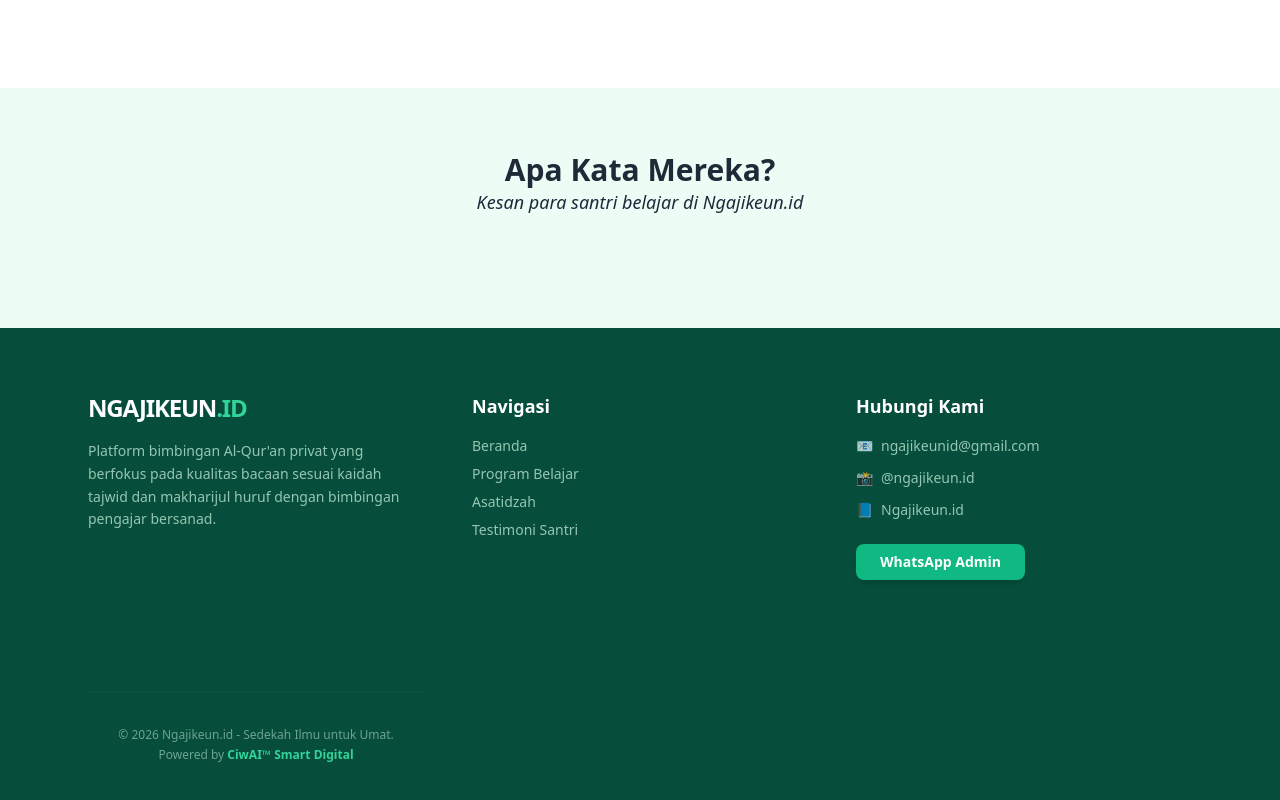
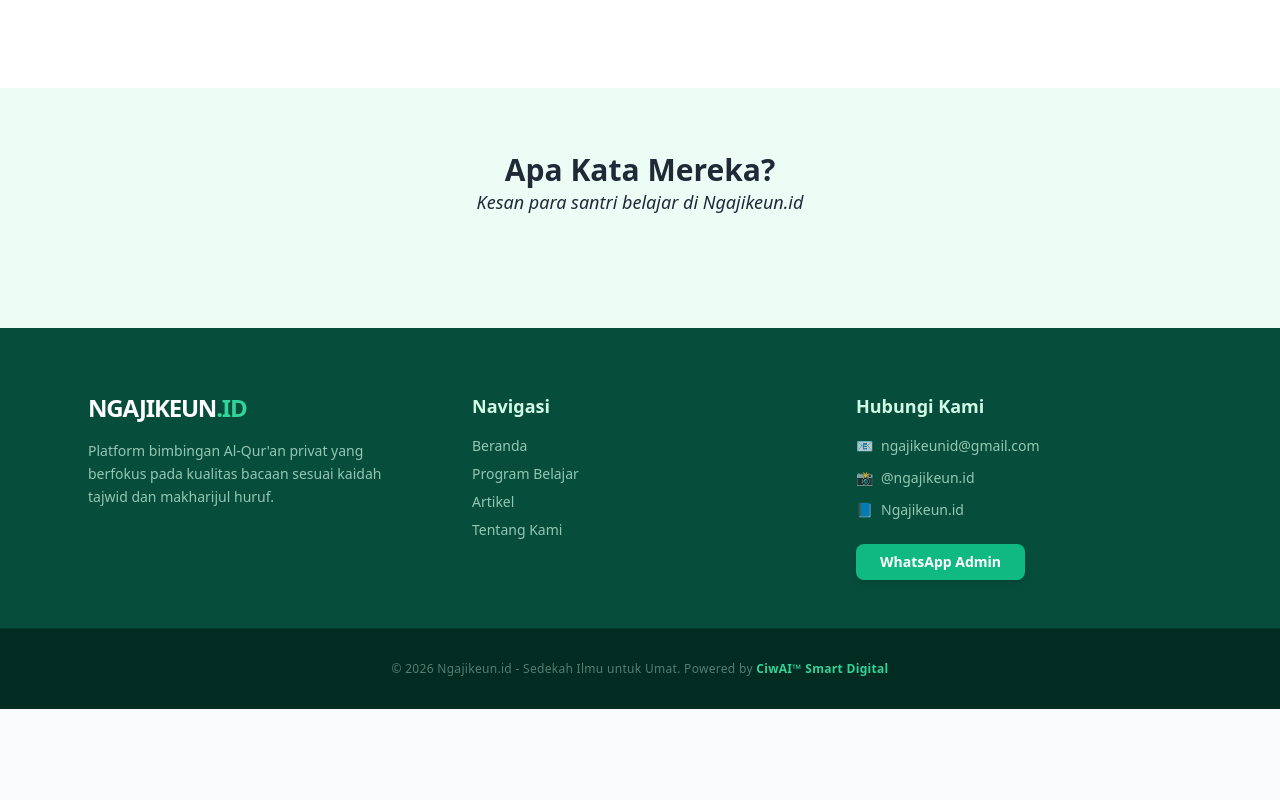
Before and after one commit to Ciwai-lab/ngajikeun-web, a plain HTML site: page index.html in a window 1280 px wide. Shown: the part 981-1781 px from the top of the page. After the commit the page ends 1690 px from the top, so only its background shows below. Drawn offline with nearby package versions, Linux system fonts and the light colour scheme; no server answers.

```diff
--- a/index.html
+++ b/index.html
@@ -282,59 +282,54 @@
         });
     </script>
 
-    <footer class="bg-emerald-900 text-white pt-16 pb-8">
+    <footer class="bg-emerald-900 text-white pt-16 pb-12">
         <div class="max-w-6xl mx-auto px-6 grid grid-cols-1 md:grid-cols-3 gap-12">
             <div>
                 <h3 class="text-2xl font-bold mb-4 tracking-tighter">NGAJIKEUN<span class="text-emerald-400">.ID</span>
                 </h3>
-                <p class="text-emerald-100/70 text-sm leading-relaxed">
+                <p class="text-emerald-100/70 text-sm leading-relaxed mb-6">
                     Platform bimbingan Al-Qur'an privat yang berfokus pada kualitas bacaan sesuai kaidah tajwid dan
-                    makharijul huruf dengan bimbingan pengajar bersanad.
+                    makharijul huruf.
                 </p>
             </div>
 
             <div>
-                <h4 class="text-lg font-bold mb-4">Navigasi</h4>
+                <h4 class="text-lg font-bold mb-4 font-semibold text-emerald-100">Navigasi</h4>
                 <ul class="text-emerald-100/70 text-sm space-y-2">
                     <li><a href="#" class="hover:text-white transition">Beranda</a></li>
                     <li><a href="#program-container" class="hover:text-white transition">Program Belajar</a></li>
-                    <li><a href="#mentor-container" class="hover:text-white transition">Asatidzah</a></li>
-                    <li><a href="#testimonial-container" class="hover:text-white transition">Testimoni Santri</a></li>
+                    <li><a href="#article-container" class="hover:text-white transition">Artikel</a></li>
+                    <li><a href="#about-section" class="hover:text-white transition">Tentang Kami</a></li>
                 </ul>
             </div>
 
             <div>
-                <h4 class="text-lg font-bold mb-4">Hubungi Kami</h4>
-                <ul class="text-emerald-100/70 text-sm space-y-3">
-                    <li class="flex items-center gap-2">
-                        <span>📧</span> ngajikeunid@gmail.com
-                    </li>
-                    <li class="flex items-center gap-2">
-                        <span>📸</span> @ngajikeun.id
-                    </li>
-                    <li class="flex items-center gap-2">
-                        <span>📘</span> Ngajikeun.id
-                    </li>
+                <h4 class="text-lg font-bold mb-4 font-semibold text-emerald-100">Hubungi Kami</h4>
+                <ul class="text-emerald-100/70 text-sm space-y-3 mb-6">
+                    <li class="flex items-center gap-2"><span>📧</span> ngajikeunid@gmail.com</li>
+                    <li class="flex items-center gap-2"><span>📸</span> @ngajikeun.id</li>
+                    <li class="flex items-center gap-2"><span>📘</span> Ngajikeun.id</li>
                 </ul>
-                <div class="mt-6">
                 <a href="https://wa.me/6281234567890"
                     class="inline-block bg-emerald-500 hover:bg-emerald-600 text-white px-6 py-2 rounded-lg text-sm font-bold transition shadow-md">
                     WhatsApp Admin
                 </a>
             </div>
         </div>
+    </footer>
 
-            <div class="mt-16 border-t border-emerald-800/50">
-                <div class="max-w-6xl mx-auto px-6 py-8">
-                    <div class="w-full text-center">
-                        <p class="text-emerald-100/50 text-xs leading-relaxed">
-                            &copy; 2026 Ngajikeun.id - Sedekah Ilmu untuk Umat.<br class="md:hidden">
+    <div class="bg-emerald-950 py-8 border-t border-emerald-800/30">
+        <div class="max-w-6xl mx-auto px-6">
+            <div class="text-center w-full">
+                <p class="text-emerald-100/40 text-[10px] md:text-xs tracking-wide">
+                    &copy; 2026 Ngajikeun.id - Sedekah Ilmu untuk Umat.
+                    <span class="block md:inline mt-1 md:mt-0">
                         Powered by <span class="font-bold text-emerald-400">CiwAI™ Smart Digital</span>
+                    </span>
                 </p>
             </div>
         </div>
     </div>
-    </footer>
 
     <a href="https://wa.me/6281234567890?text=Assalamu'alaikum,%20saya%20ingin%20tanya-tanya%20tentang%20Ngajikeun.id"
         target="_blank"
```
Lines whose indentation alone changed are shown as unchanged.
